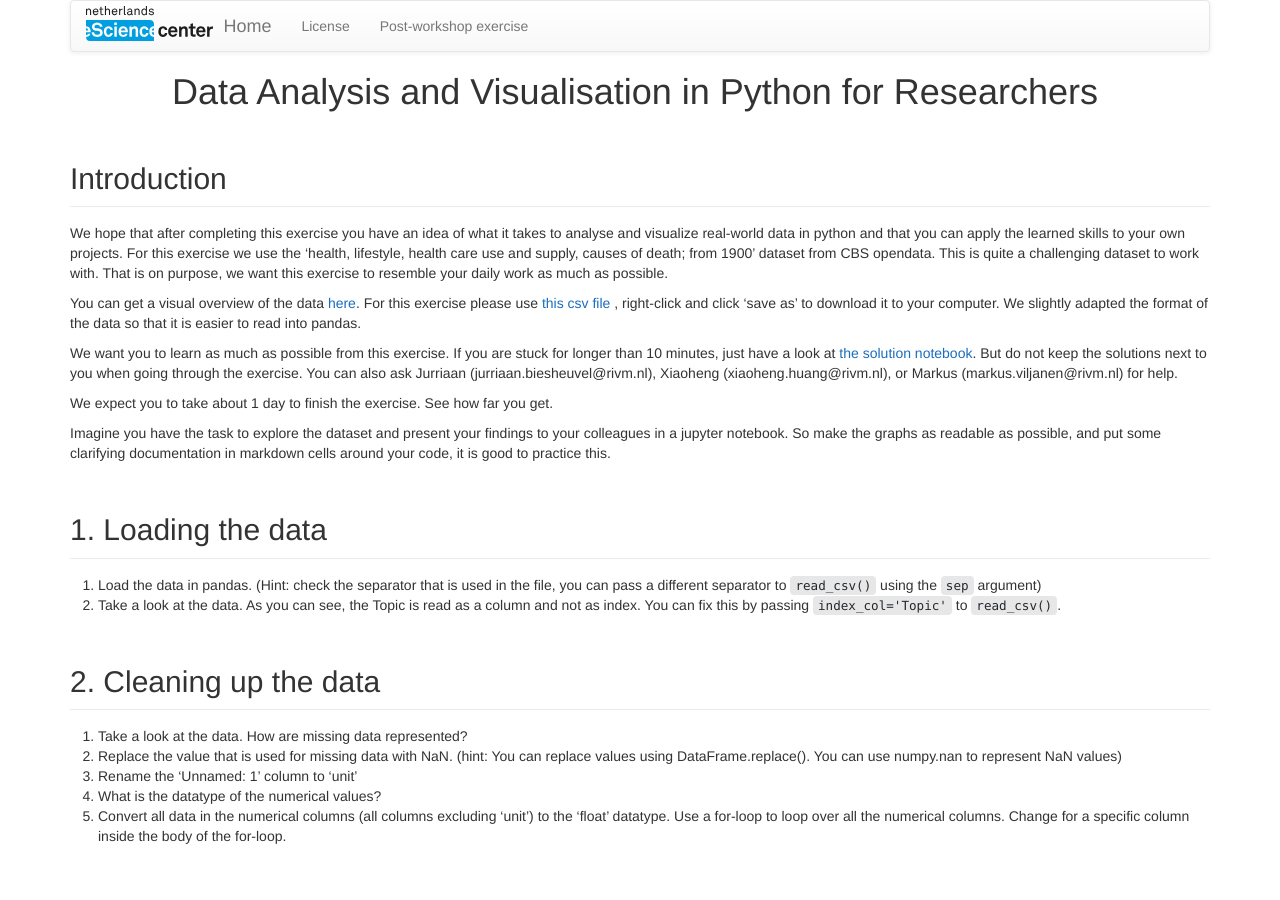
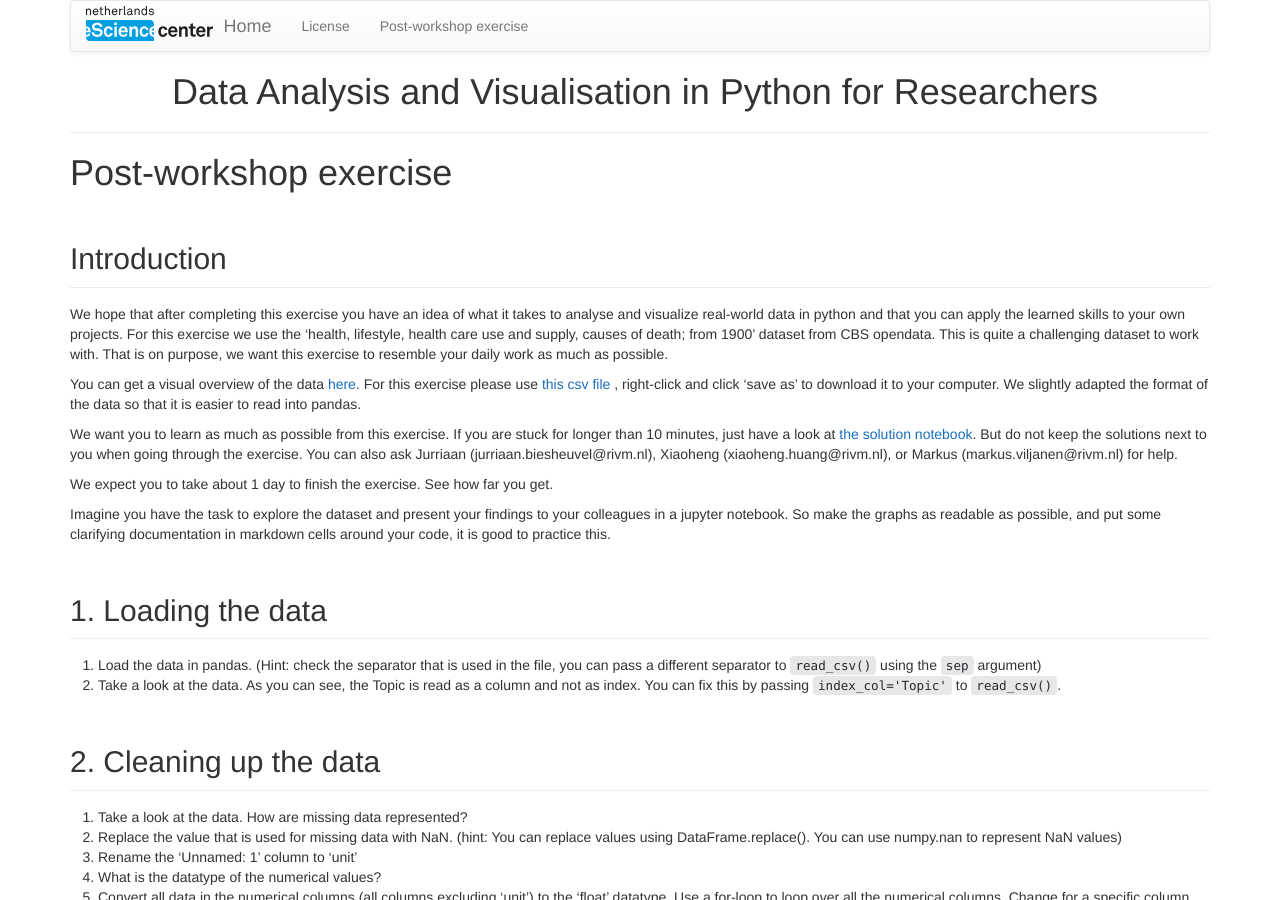
Before and after one commit to esciencecenter-digital-skills/2023-01-25-ds-python-rivm, a Jekyll site: the page built from post-workshop-exercise.md, in a window 1280 px wide and 900 px high. Built offline with Jekyll 4.4.1, drawn with Linux system fonts in a browser that asks for light colours.

Commit message:
Fix title of post-workshop exercise page

```diff
--- a/post-workshop-exercise.md
+++ b/post-workshop-exercise.md
@@ -2,6 +2,9 @@
 layout: page
 title: "Post-workshop exercise"
 ---
+
+---
+# Post-workshop exercise
 ## Introduction
 We hope that after completing this exercise you have an idea of what it takes to analyse and visualize real-world data in python and that you can apply the learned skills to your own projects.
 For this exercise we use the 'health, lifestyle, health care use and supply, causes of death; from 1900' dataset from CBS opendata.
```
